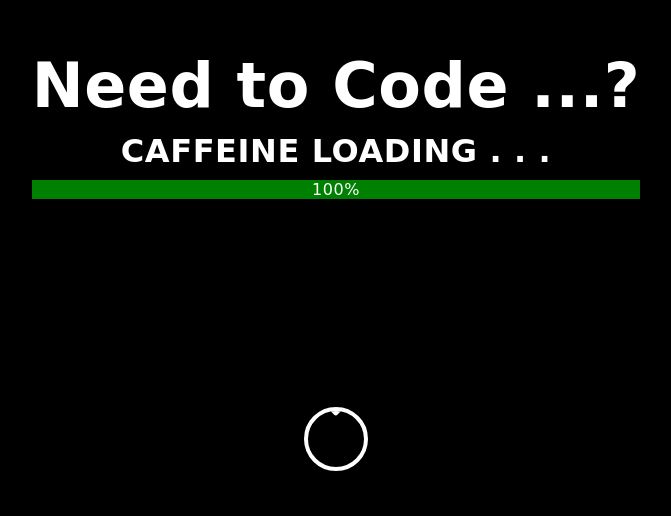
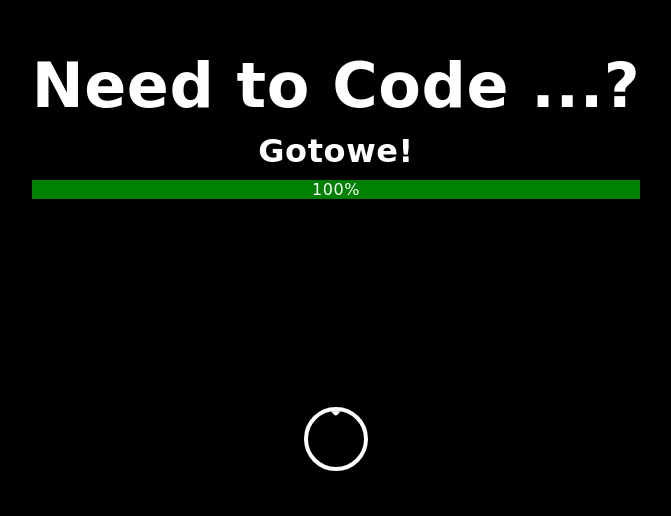
Before and after one commit to Vampired/Vampired.github.io, a plain HTML site: page index.html in a window 1280 px wide. Shown: the part 281-797 px from the top of the page, without its empty margins (304-975 px from the left). Drawn offline with nearby package versions, Linux system fonts and the light colour scheme; a web font is replaced by a local one.

Commit message:
Add files via upload

```diff
--- a/index.html
+++ b/index.html
@@ -17,7 +17,7 @@
 	<header>
 		<div class="centerDiv">
 			<h2>Need to Code ...?</h2>
-			<h3>CAFFEINE LOADING . . . </h3>
+			<h3>Wypełniam Cv ... </h3>
 			<div class="loadingBar">
 				<div class="progres">0%</div>
 			</div>
--- a/script.js
+++ b/script.js
@@ -4,7 +4,7 @@ function load() {
 	let id = setInterval(frame, 20);
 	const arrow = document.getElementById("arrow");
 	const wait = document.querySelector("h4");
-
+	const loading_text = document.querySelector("h3");
 	function frame() {
 		if (width >= 100) {
 			clearInterval(id);
@@ -15,6 +15,8 @@ function load() {
 			if (width == 100) {
 				arrow.style.display = "block";
 				wait.style.display = "none";
+				loading_text.innerHTML = "Gotowe!"
+
 			}
 		}
 	}
```
